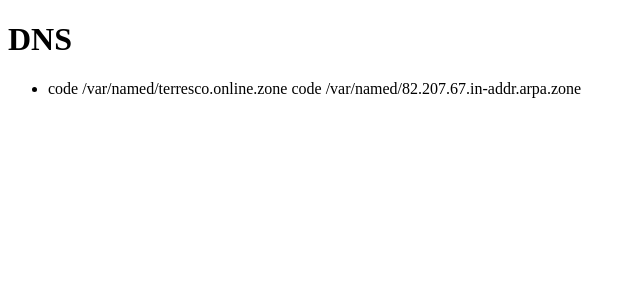
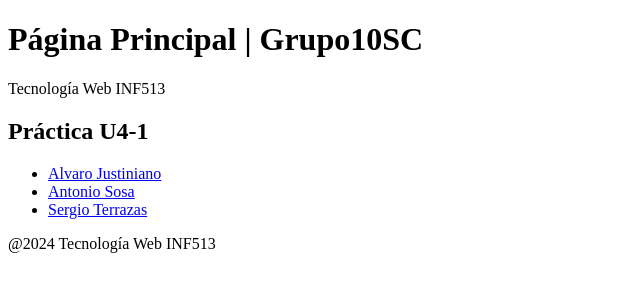
Before and after one commit to GatoJustiniano/inforeadme, a plain HTML site: page index.html in a window 1280 px wide. Shown: the whole page, without its empty margins (0-640 px from the left). Drawn offline with Linux system fonts and the light colour scheme.

Commit message:
index tecno

```diff
--- a/index.html
+++ b/index.html
@@ -1,17 +1,37 @@
 <!DOCTYPE html>
-<html lang="en">
+<html lang="es">
+
 <head>
     <meta charset="UTF-8">
     <meta name="viewport" content="width=device-width, initial-scale=1.0">
-    <title>TecnoWeb info</title>
+    <title>TecnoWeb Welcome Grupo10SC</title>
 </head>
+
 <body>
-    <h1>DNS</h1>
-    <ul>
-        <li>
-            code /var/named/terresco.online.zone
-            code /var/named/82.207.67.in-addr.arpa.zone
-        </li>
-    </ul>
+    <header>
+        <h1>Página Principal | Grupo10SC</h1>
+        <p>Tecnología Web INF513</p>
+    </header>
+
+    <section>
+        <h2>Práctica U4-1</h2>
+        <ul>
+            <li><a href="/inf513/grupo10sc/practica-u4-1/justiniano/curriculum.html">Alvaro Justiniano</a></li>
+            <li><a href="/inf513/grupo10sc/practica-u4-1/sosa/">Antonio Sosa</a></li>
+            <li><a href="/inf513/grupo10sc/practica-u4-1/terrazas/">Sergio Terrazas</a></li>
+        </ul>
+    </section>
+
+    <section>
+
+    </section>
+
+    <section>
+        <footer>
+            <p>@2024 Tecnología Web INF513</p>
+        </footer>
+    </section>
+
 </body>
+
 </html>
```
